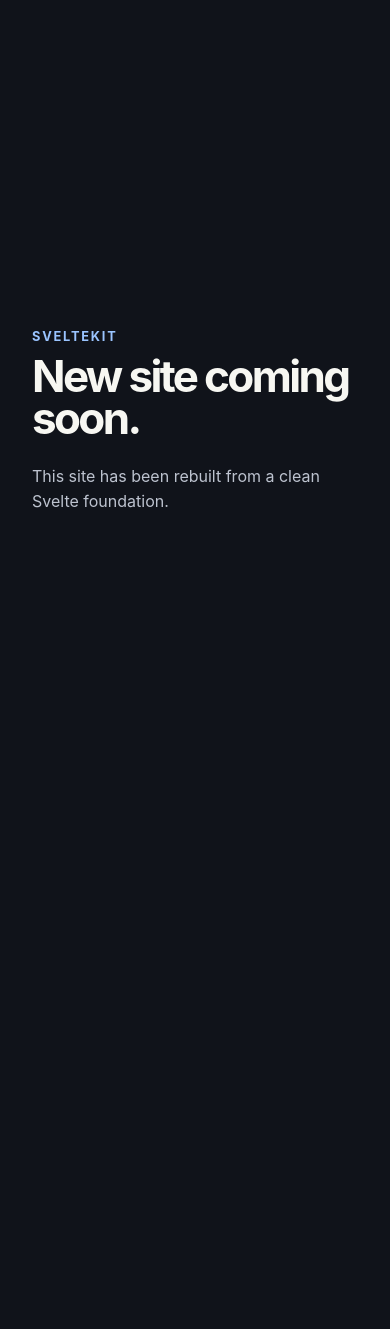
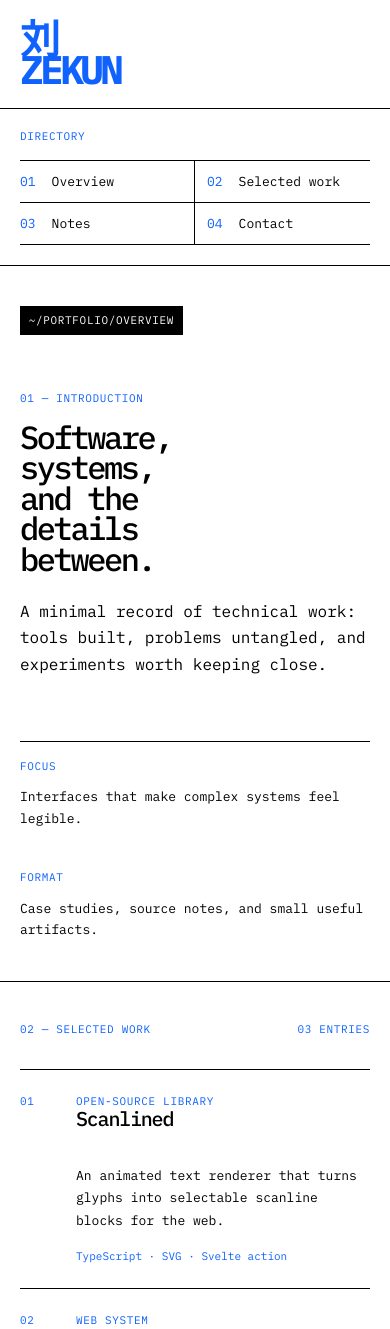
Before and after one commit to vyknight/vyknight.github.io, a SvelteKit app: page / in a window 390 px wide. Shown: the top 1329 px of the page. Before the commit the page ends 844 px from the top, so only its background shows below. Built offline with nearby package versions, Linux system fonts and the light colour scheme.

Commit message:
Updated header

```diff
--- a/package.json
+++ b/package.json
@@ -18,5 +18,8 @@
   },
   "engines": {
     "node": ">=18.13"
+  },
+  "dependencies": {
+    "scanlined": "^1.0.0"
   }
 }
--- a/src/app.html
+++ b/src/app.html
@@ -3,6 +3,12 @@
 	<head>
 		<meta charset="utf-8" />
 		<meta name="viewport" content="width=device-width, initial-scale=1" />
+		<link rel="preconnect" href="https://fonts.googleapis.com" />
+		<link rel="preconnect" href="https://fonts.gstatic.com" crossorigin="anonymous" />
+		<link
+			href="https://fonts.googleapis.com/css2?family=IBM+Plex+Mono:wght@400;500;600;700&display=swap"
+			rel="stylesheet"
+		/>
 		%sveltekit.head%
 	</head>
 	<body data-sveltekit-preload-data="hover">
--- a/src/routes/+page.svelte
+++ b/src/routes/+page.svelte
@@ -1,61 +1,565 @@
+<script lang="ts">
+	import { onMount } from 'svelte';
+	import type { ScanlineActionOptions } from 'scanlined/svelte';
+
+	let wordmarkReady = false;
+	let wordmarkElement: HTMLHeadingElement;
+
+	onMount(() => {
+		let destroyed = false;
+		let cleanup: (() => void) | undefined;
+
+		void (async () => {
+			try {
+				await document.fonts?.load('700 136px "IBM Plex Mono"');
+			} catch {
+				// The renderer falls back to the local monospace stack if the web font is unavailable.
+			}
+
+			try {
+				const { scanline } = await import('scanlined/svelte');
+
+				if (!destroyed) {
+					cleanup = scanline(wordmarkElement, wordmark).destroy;
+					wordmarkReady = true;
+				}
+			} catch {
+				// Keep the readable text fallback when enhancement is unavailable.
+			}
+		})();
+
+		return () => {
+			destroyed = true;
+			cleanup?.();
+		};
+	});
+
+	const wordmark = {
+		font: 'IBM Plex Mono',
+		fontWeight: 700,
+		pixelHeight: 136,
+		color: '#0f62fe',
+		glyphSpacing: 0,
+		trigger: 'viewport',
+		raster: {
+			resolution: 13,
+			threshold: 0.5,
+			blockFit: 'advance'
+		},
+		animation: {
+			duration: 1800,
+			stagger: 0,
+			direction: 'sweep-right',
+			sweepScope: 'glyph'
+		}
+	} satisfies ScanlineActionOptions;
+
+	const navigation = [
+		{ id: '01', label: 'Overview', href: '#overview' },
+		{ id: '02', label: 'Selected work', href: '#work' },
+		{ id: '03', label: 'Notes', href: '#notes' },
+		{ id: '04', label: 'Contact', href: '#contact' }
+	];
+
+	const projects = [
+		{
+			id: '01',
+			title: 'Scanlined',
+			type: 'Open-source library',
+			description:
+				'An animated text renderer that turns glyphs into selectable scanline blocks for the web.',
+			stack: 'TypeScript · SVG · Svelte action'
+		},
+		{
+			id: '02',
+			title: 'This portfolio',
+			type: 'Web system',
+			description:
+				'A deliberately small SvelteKit site designed as a living index of technical work.',
+			stack: 'SvelteKit · Static export · GitHub Pages'
+		},
+		{
+			id: '03',
+			title: 'Next entry',
+			type: 'In progress',
+			description:
+				'Reserve this slot for a case study, experiment, or system worth documenting in full.',
+			stack: 'Add project metadata'
+		}
+	];
+</script>
+
 <svelte:head>
-	<title>Vyknight</title>
-	<meta name="description" content="A new website, built with Svelte." />
+	<title>Vyknight — Technical Portfolio</title>
+	<meta
+		name="description"
+		content="A technical portfolio of software, systems, and experiments by Vyknight."
+	/>
 </svelte:head>
 
-<main>
-	<p class="eyebrow">SvelteKit</p>
-	<h1>New site coming soon.</h1>
-	<p class="lede">
-		This site has been rebuilt from a clean Svelte foundation.
-	</p>
-</main>
+<div class="site-shell">
+	<header class="site-header">
+		<h1 class:wordmark-loading={!wordmarkReady} class="wordmark" bind:this={wordmarkElement}>
+			刘ZEKUN
+		</h1>
+	</header>
+
+	<div class="layout">
+		<aside class="sidebar" aria-label="Portfolio navigation">
+			<div>
+				<p class="section-label">Directory</p>
+				<nav>
+					{#each navigation as item}
+						<a href={item.href}>
+							<span>{item.id}</span>
+							{item.label}
+						</a>
+					{/each}
+				</nav>
+			</div>
+
+			<div class="sidebar-meta">
+				<p class="section-label">System</p>
+				<dl>
+					<div>
+						<dt>STATUS</dt>
+						<dd>AVAILABLE</dd>
+					</div>
+					<div>
+						<dt>STACK</dt>
+						<dd>SVELTE / TS</dd>
+					</div>
+					<div>
+						<dt>BUILD</dt>
+						<dd>STATIC</dd>
+					</div>
+				</dl>
+			</div>
+		</aside>
+
+		<main>
+			<section class="intro" id="overview">
+				<p class="path">~/portfolio/overview</p>
+				<p class="kicker">01 — INTRODUCTION</p>
+				<h2>Software, systems,<br />and the details between.</h2>
+				<p class="lede">
+					A minimal record of technical work: tools built, problems untangled, and experiments
+					worth keeping close.
+				</p>
+
+				<div class="summary-grid">
+					<div>
+						<span>FOCUS</span>
+						<p>Interfaces that make complex systems feel legible.</p>
+					</div>
+					<div>
+						<span>FORMAT</span>
+						<p>Case studies, source notes, and small useful artifacts.</p>
+					</div>
+				</div>
+			</section>
+
+			<section class="content-section" id="work">
+				<div class="section-heading">
+					<p class="kicker">02 — SELECTED WORK</p>
+					<p class="count">03 ENTRIES</p>
+				</div>
+
+				<div class="project-list">
+					{#each projects as project}
+						<article class="project">
+							<p class="project-id">{project.id}</p>
+							<div>
+								<p class="project-type">{project.type}</p>
+								<h3>{project.title}</h3>
+							</div>
+							<div class="project-detail">
+								<p>{project.description}</p>
+								<span>{project.stack}</span>
+							</div>
+						</article>
+					{/each}
+				</div>
+			</section>
+
+			<section class="content-section notes" id="notes">
+				<div class="section-heading">
+					<p class="kicker">03 — NOTES</p>
+					<p class="count">WORKING LOG</p>
+				</div>
+				<p class="note-copy">
+					This section is reserved for short technical notes: architecture decisions, debugging
+					trails, and lessons that do not need a full case study.
+				</p>
+				<a class="text-link" href="#contact">View contact endpoint <span>→</span></a>
+			</section>
+
+			<section class="contact" id="contact">
+				<p class="kicker">04 — CONTACT</p>
+				<h2>Have a system<br />worth discussing?</h2>
+				<a class="contact-link" href="https://github.com/vyknight" rel="noreferrer" target="_blank">
+					GITHUB.COM/VYKNIGHT <span>↗</span>
+				</a>
+			</section>
+		</main>
+	</div>
+</div>
 
 <style>
 	:global(*) {
 		box-sizing: border-box;
+		border-radius: 0;
+	}
+
+	:global(html) {
+		scroll-behavior: smooth;
 	}
 
 	:global(body) {
 		margin: 0;
 		min-width: 320px;
-		background: #10131a;
-		color: #f7f7f2;
+		background: #fff;
+		color: #000;
 		font-family:
-			Inter, ui-sans-serif, system-ui, -apple-system, BlinkMacSystemFont, "Segoe UI",
-			sans-serif;
+			"IBM Plex Mono", ui-monospace, SFMono-Regular, Menlo, Monaco, Consolas, monospace;
+	}
+
+	:global(a) {
+		color: inherit;
+	}
+
+	.site-shell {
+		width: min(100%, 100rem);
+		margin: 0 auto;
+		background: #fff;
+		border-inline: 1px solid #000;
+	}
+
+	.site-header {
+		padding: clamp(1.5rem, 3vw, 2.5rem) 1.25rem 0;
+		border-bottom: 1px solid #000;
+	}
+
+	.section-heading,
+	.summary-grid,
+	.sidebar-meta div {
+		display: flex;
+		justify-content: space-between;
+		gap: 1rem;
+	}
+
+	.section-label,
+	.path,
+	.kicker,
+	.count,
+	.project-id,
+	.project-type,
+	.summary-grid span,
+	.sidebar-meta dt,
+	.sidebar-meta dd {
+		margin: 0;
+		font-size: 0.6875rem;
+		letter-spacing: 0.06em;
+		line-height: 1.4;
+		text-transform: uppercase;
+	}
+
+	.wordmark {
+		display: block;
+		width: min(33.333vw, 100%);
+		max-width: 100%;
+		margin: 0 0 clamp(1.5rem, 3vw, 2.5rem);
+		color: #0f62fe;
+		font-size: 1px;
+		line-height: 0;
+	}
+
+	.wordmark :global(svg) {
+		display: block;
+		width: 100%;
+		max-width: 100%;
+		height: auto;
+	}
+
+	.wordmark-loading {
+		font-size: clamp(2.5rem, 10vw, 8rem);
+		font-weight: 700;
+		letter-spacing: -0.1em;
+		line-height: 0.75;
+	}
+
+	.layout {
+		display: grid;
+		grid-template-columns: 15rem minmax(0, 1fr);
+	}
+
+	.sidebar {
+		display: flex;
+		flex-direction: column;
+		justify-content: space-between;
+		min-height: calc(100svh - 12rem);
+		padding: 1.5rem 1.25rem;
+		border-right: 1px solid #000;
+	}
+
+	.section-label,
+	.kicker,
+	.project-type,
+	.summary-grid span,
+	.sidebar-meta dt {
+		color: #0f62fe;
+	}
+
+	nav {
+		margin-top: 1rem;
+		border-top: 1px solid #000;
+	}
+
+	nav a {
+		display: flex;
+		gap: 1rem;
+		padding: 0.75rem 0;
+		border-bottom: 1px solid #000;
+		font-size: 0.8125rem;
+		text-decoration: none;
+	}
+
+	nav a span,
+	.project-id {
+		color: #0f62fe;
+	}
+
+	nav a:hover,
+	.text-link:hover,
+	.contact-link:hover {
+		color: #0f62fe;
+	}
+
+	.sidebar-meta {
+		margin-top: 4rem;
+	}
+
+	.sidebar-meta dl {
+		margin: 1rem 0 0;
+		border-top: 1px solid #000;
+	}
+
+	.sidebar-meta div {
+		padding: 0.65rem 0;
+		border-bottom: 1px solid #000;
+	}
+
+	.sidebar-meta dd {
+		font-weight: 600;
 	}
 
 	main {
-		display: grid;
-		align-content: center;
-		min-height: 100svh;
-		max-width: 48rem;
-		margin: 0 auto;
-		padding: 2rem;
+		min-width: 0;
 	}
 
-	.eyebrow {
-		margin: 0 0 0.75rem;
-		color: #9ac4ff;
-		font-size: 0.8rem;
-		font-weight: 700;
-		letter-spacing: 0.14em;
-		text-transform: uppercase;
+	.intro,
+	.content-section,
+	.contact {
+		padding: clamp(2.5rem, 6vw, 6rem);
+		border-bottom: 1px solid #000;
+		scroll-margin-top: 1rem;
 	}
 
-	h1 {
-		margin: 0;
-		font-size: clamp(2.75rem, 10vw, 6.5rem);
-		letter-spacing: -0.06em;
+	.path {
+		display: inline-block;
+		margin-bottom: clamp(3.5rem, 9vw, 8rem);
+		padding: 0.4rem 0.55rem;
+		background: #000;
+		color: #fff;
+	}
+
+	.kicker {
+		margin: 0 0 1rem;
+	}
+
+	h2,
+	h3,
+	p {
+		margin-top: 0;
+	}
+
+	h2 {
+		max-width: 12ch;
+		margin-bottom: 1.5rem;
+		font-size: clamp(2rem, 5vw, 4.5rem);
+		font-weight: 500;
+		letter-spacing: -0.075em;
 		line-height: 0.95;
 	}
 
 	.lede {
+		max-width: 45rem;
+		margin: 0;
+		font-size: clamp(1rem, 1.7vw, 1.25rem);
+		line-height: 1.65;
+	}
+
+	.summary-grid {
+		max-width: 45rem;
+		margin-top: 4rem;
+		border-top: 1px solid #000;
+	}
+
+	.summary-grid div {
+		flex: 1;
+		padding-top: 0.75rem;
+	}
+
+	.summary-grid p {
+		margin: 0.75rem 0 0;
+		font-size: 0.8125rem;
+		line-height: 1.65;
+	}
+
+	.section-heading {
+		align-items: baseline;
+		padding-bottom: 1rem;
+		border-bottom: 1px solid #000;
+	}
+
+	.count {
+		color: #0f62fe;
+	}
+
+	.project-list {
+		border-bottom: 1px solid #000;
+	}
+
+	.project {
+		display: grid;
+		grid-template-columns: 3rem minmax(9rem, 0.8fr) minmax(15rem, 1.2fr);
+		gap: 1rem;
+		padding: 1.5rem 0;
+		border-bottom: 1px solid #000;
+	}
+
+	.project h3 {
+		margin: 0;
+		font-size: clamp(1.25rem, 2.4vw, 2rem);
+		font-weight: 500;
+		letter-spacing: -0.06em;
+		line-height: 1;
+	}
+
+	.project-detail p {
 		max-width: 34rem;
-		margin: 1.5rem 0 0;
-		color: #bdc3cf;
-		font-size: clamp(1rem, 2vw, 1.25rem);
-		line-height: 1.6;
+		margin: 0;
+		font-size: 0.8125rem;
+		line-height: 1.7;
+	}
+
+	.project-detail span {
+		display: block;
+		margin-top: 1rem;
+		color: #0f62fe;
+		font-size: 0.6875rem;
+		line-height: 1.5;
+	}
+
+	.notes {
+		background: #fff;
+	}
+
+	.note-copy {
+		max-width: 39rem;
+		margin: 2rem 0;
+		font-size: 0.875rem;
+		line-height: 1.75;
+	}
+
+	.text-link,
+	.contact-link {
+		display: inline-flex;
+		justify-content: space-between;
+		gap: 3rem;
+		padding: 0.75rem 0;
+		border-bottom: 1px solid currentColor;
+		font-size: 0.8125rem;
+		font-weight: 600;
+		text-decoration: none;
+	}
+
+	.contact {
+		background: #000;
+		color: #fff;
+	}
+
+	.contact .kicker {
+		color: #0f62fe;
+	}
+
+	.contact h2 {
+		margin-bottom: 3rem;
+	}
+
+	.contact-link {
+		color: #0f62fe;
+	}
+
+	@media (max-width: 52rem) {
+		.site-shell {
+			border-inline: 0;
+		}
+
+		.layout {
+			display: block;
+		}
+
+		.sidebar {
+			display: block;
+			min-height: auto;
+			padding: 1.25rem;
+			border-right: 0;
+			border-bottom: 1px solid #000;
+		}
+
+		.sidebar-meta {
+			display: none;
+		}
+
+		nav {
+			display: grid;
+			grid-template-columns: repeat(2, minmax(0, 1fr));
+		}
+
+		nav a {
+			padding-right: 0.75rem;
+			border-right: 1px solid #000;
+		}
+
+		nav a:nth-child(even) {
+			padding-left: 0.75rem;
+			border-right: 0;
+		}
+
+		.project {
+			grid-template-columns: 2.5rem 1fr;
+		}
+
+		.project-detail {
+			grid-column: 2;
+			margin-top: 1.25rem;
+		}
+	}
+
+	@media (max-width: 34rem) {
+		.summary-grid {
+			display: block;
+		}
+
+		.summary-grid div + div {
+			margin-top: 1.5rem;
+		}
+
+		.intro,
+		.content-section,
+		.contact {
+			padding: 2.5rem 1.25rem;
+		}
 	}
 </style>
```
Also changed, not shown: 1 other file (tests, documents, lock files or other folders).
